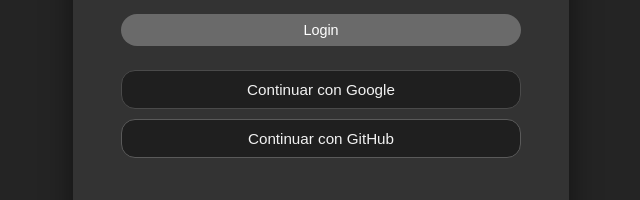
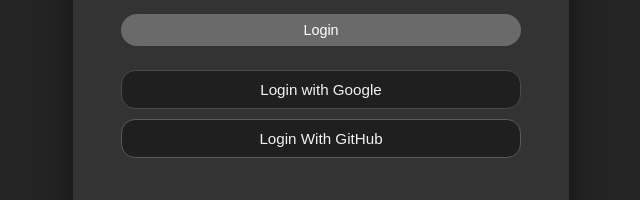
Before and after one commit to EmilianoMtzC/ProyectoFinal-FullStack, a React app in the folder application/frontend/: page /login in a window 1280 px wide. Shown: the part 403-603 px from the top of the page, without its empty margins (319-959 px from the left). Built offline with nearby package versions, Linux system fonts and the light colour scheme; the HTML template or start-up script is replaced by a standard one.

Commit message:
Correccion botones de login

```diff
--- a/application/frontend/src/pages/Login.jsx
+++ b/application/frontend/src/pages/Login.jsx
@@ -85,14 +85,14 @@
                         className="oauth-btn google"
                         onClick={() => handleOAuthLogin("google")}
                     >
-                        Continuar con Google
+                        Login with Google
                     </button>
                     <button
                         type="button"
                         className="oauth-btn github"
                         onClick={() => handleOAuthLogin("github")}
                     >
-                        Continuar con GitHub
+                        Login With GitHub
                     </button>
                 </div>
                 <button
```
